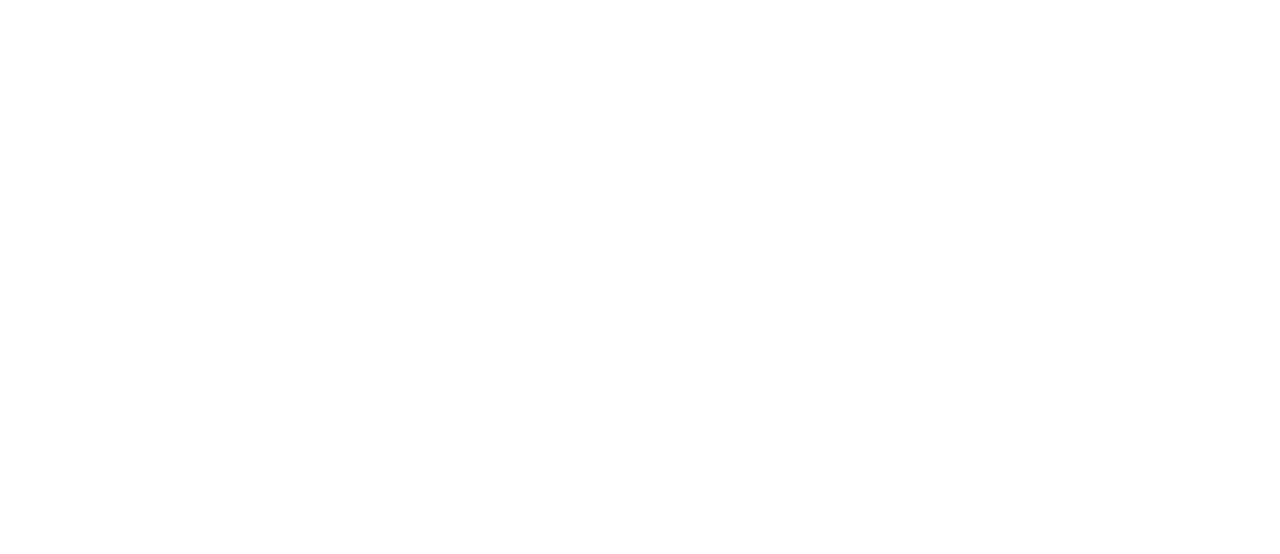
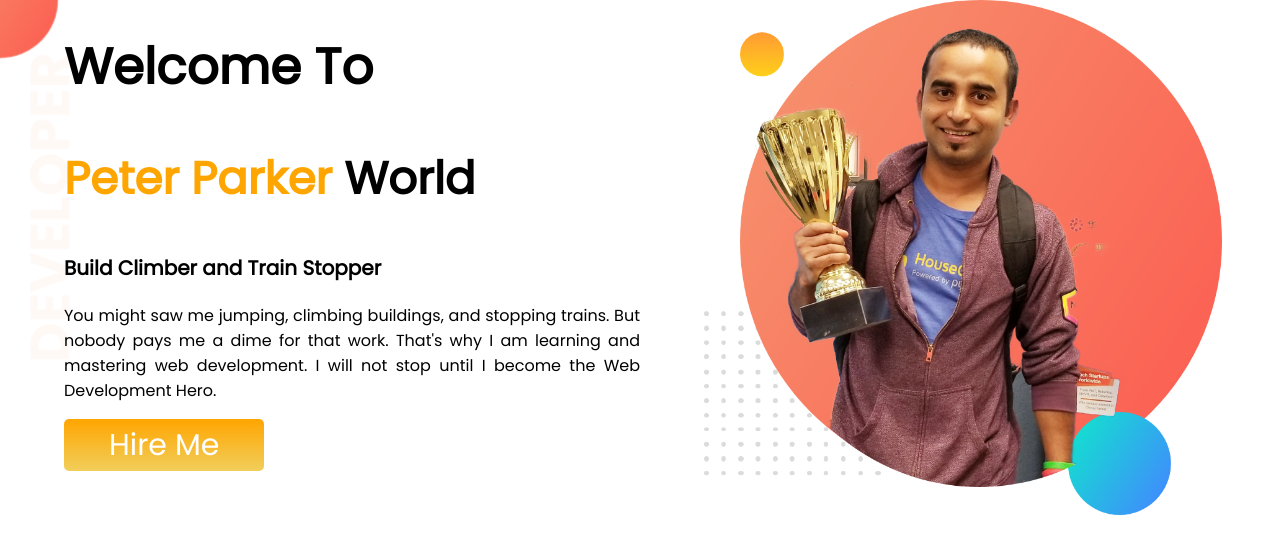
Before and after one commit to vaivaistudio/My-First-Protfolio, a plain HTML site: page index.html in a window 1280 px wide. Drawn offline with Linux system fonts and the light colour scheme.

Commit message:
frist headar compilet

```diff
--- a/index.html
+++ b/index.html
@@ -4,9 +4,24 @@
     <meta charset="UTF-8">
     <meta name="viewport" content="width=device-width, initial-scale=1.0">
     <title>My First Protfolio</title>
+    <link href="https://fonts.googleapis.com/css?family=Poppins&amp;display=swap" rel="stylesheet">
     <link rel="stylesheet" href="style.css">
 </head>
 <body>
-
+    <section class="first-headar">
+        <div class="main-head">
+            <div class="headar-left">
+                <h1>Welcome To</h1>
+                <h2><span> Peter Parker </span> World</h2>
+                <h3>Build Climber and Train Stopper</h3>
+                <p>You might saw me jumping, climbing buildings, and stopping trains. But nobody pays me a dime for that work. That's why I am learning and mastering web development. I will not stop until I become the Web Development Hero.
+                </p>
+                <a href="#">Hire Me</a>
+            </div>
+            <div class="headar-right">
+                <img src="photo/jhankar.png" alt="">
+            </div>
+        </div>
+    </section>
 </body>
 </html>
--- a/style.css
+++ b/style.css
@@ -0,0 +1,69 @@
+
+
+/* Difult css */
+
+*{
+    margin: 0;
+    padding: 0;
+
+}
+img{
+    max-width: 90%;
+}
+
+/* body Font Family  */
+body{
+    font-family: 'Poppins', sans-serif;
+}
+/*  headar main css */
+
+.first-headar{
+    background-image: url(background-photo/top-banner.png);
+    background-repeat: no-repeat;
+}
+.main-head{
+    display: flex;
+}
+
+/* Headar Left css */
+
+.headar-left{
+    width: 45%;
+    margin-left: 5%;
+    margin-top: 30px;
+}
+.headar-left h1{
+    font-size: 50px;
+    margin-bottom: 40px;
+}
+.headar-left h2{
+    margin-bottom: 40px;
+    font-size: 45px;
+}
+.headar-left h2 span{
+    color: orange
+}
+.headar-left h3{
+    margin-bottom: 20px;
+    font-size: 20px;
+}
+.headar-left p{
+text-align: justify;
+margin-bottom: 20px;
+}
+.headar-left a{
+    background:linear-gradient( orange, rgb(241, 206, 91));
+    color: #fff;
+    padding: 5px 45px;
+    text-decoration: none;
+    font-size: 30px;
+    border-radius: 5px;
+}
+
+
+/* Headar Right Css */
+.headar-right{
+    width: 45%;
+    margin-left: 5%;
+}
+.headar-right img{}
```
Also changed, not shown: background-photo/dream-bg.png (added), background-photo/top-banner.png (added), photo/jhankar.png (added), photo/jhankar2.png (added).
